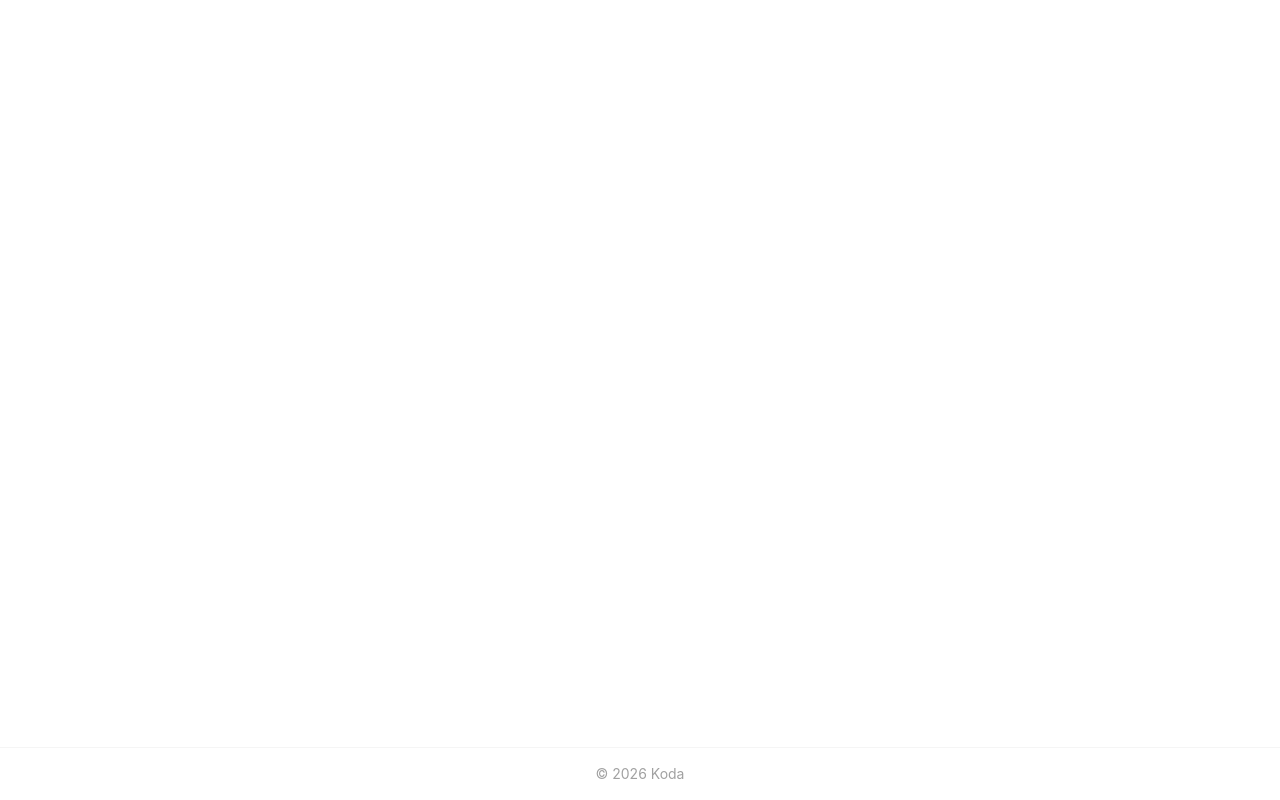
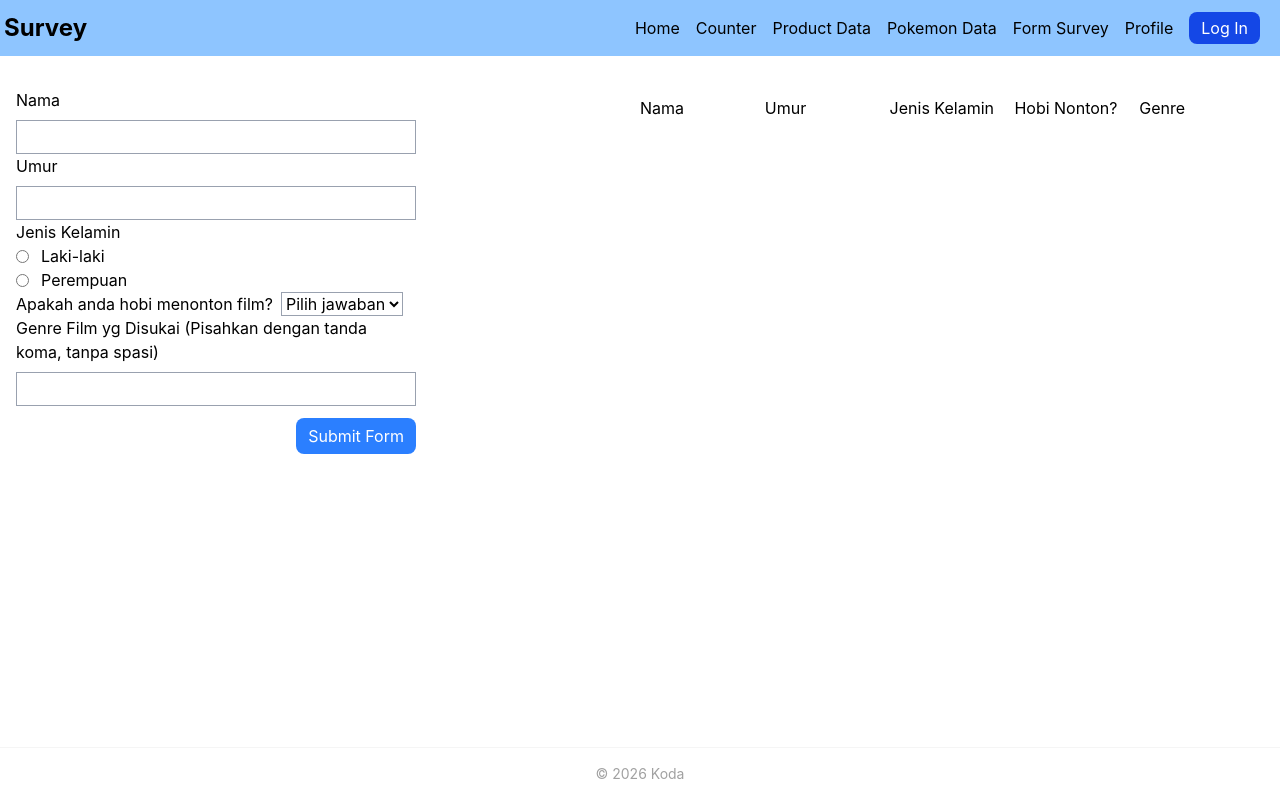
Before and after one commit to rcontrisha/koda-b9-react, a React (Vite) app: page /survey in a window 1280 px wide. Before the commit this address had no page. Built offline with nearby package versions, Linux system fonts and the light colour scheme.

Commit message:
feat: implement form input and display data using Redux

```diff
--- a/package.json
+++ b/package.json
@@ -10,10 +10,12 @@
     "preview": "vite preview"
   },
   "dependencies": {
+    "@reduxjs/toolkit": "^2.12.0",
     "@tailwindcss/vite": "^4.3.3",
     "react": "^19.2.8",
     "react-dom": "^19.2.8",
     "react-hook-form": "^7.85.0",
+    "react-redux": "^9.3.0",
     "react-router": "^8.3.0",
     "tailwindcss": "^4.3.3"
   },
--- a/src/Router.jsx
+++ b/src/Router.jsx
@@ -7,10 +7,14 @@ import Footer from "./components/Footer";
 import PokeDetail from "./pages/PokeDetail";
 import Login from "./pages/Login";
 import Profile from "./pages/Profile";
+import Form from "./pages/Form";
+import { Provider } from "react-redux";
+import reduxStore from "../src/redux/store";
 
 function Router() {
   return (
     <div className="min-h-screen flex flex-col">
+      <Provider store={reduxStore}>
         <Routes>
           <Route path="/" element={<Home />} />
           <Route path="/login" element={<Login />} />
@@ -21,8 +25,10 @@ function Router() {
             <Route path=":id" element={<PokeDetail />} />
           </Route>
           <Route path="/profile" element={<Profile />} />
+          <Route path="/survey" element={<Form />} />
         </Routes>
         <Footer />
+      </Provider>
     </div>
   );
 }
--- a/src/components/Header.jsx
+++ b/src/components/Header.jsx
@@ -30,6 +30,9 @@ function Header({ title }) {
             <Link to={"/pokemon"}>Pokemon Data</Link>
           </li>
           <li>
+            <Link to={"/survey"}>Form Survey</Link>
+          </li>
+          <li>
             <Link to={"/profile"}>Profile</Link>
           </li>
         </ul>
--- /dev/null
+++ b/src/pages/Form.jsx
@@ -0,0 +1,141 @@
+import { useSelector, useDispatch } from "react-redux";
+import { handleSubmit } from "../redux/slices/SurveySlice";
+import { useState } from "react";
+import Header from "../components/Header";
+
+function Form() {
+  const [data, setData] = useState(null);
+  const [gender, setGender] = useState("");
+  const dispatch = useDispatch();
+  const state = useSelector((state) => state.surveyState);
+
+  return (
+    <>
+      <Header title={"Survey"} />
+      <main className="py-8 px-4 grid grid-cols-2">
+        <form
+          onSubmit={(e) => {
+            e.preventDefault();
+            dispatch(
+              handleSubmit({
+                ...data,
+                gender: gender,
+                genre: data.genre.split(","),
+              }),
+            );
+          }}
+        >
+          <div className="flex flex-col gap-2 w-100">
+            <label htmlFor="nama">Nama</label>
+            <input
+              className="border border-gray-400 px-2 py-1"
+              type="text"
+              name="nama"
+              id="nama"
+              onChange={(e) => setData({ ...data, nama: e.target.value })}
+            />
+          </div>
+          <div className="flex flex-col gap-2 w-100">
+            <label htmlFor="umur">Umur</label>
+            <input
+              className="border border-gray-400 px-2 py-1"
+              type="number"
+              name="umur"
+              id="umur"
+              onChange={(e) => setData({ ...data, umur: e.target.value })}
+            />
+          </div>
+          <div>
+            <p>Jenis Kelamin</p>
+            <div>
+              {["Laki-laki", "Perempuan"].map((v) => {
+                return (
+                  <RadioInput
+                    key={v}
+                    name="gender"
+                    id={v}
+                    text={v}
+                    checked={v === gender}
+                    onChange={() => {
+                      setGender(v);
+                    }}
+                  />
+                );
+              })}
+            </div>
+          </div>
+          <div className="w-100">
+            <label for="hobi">Apakah anda hobi menonton film?</label>
+            <select
+              className="border border-gray-400 ml-2"
+              id="hobi"
+              onChange={(e) => setData({ ...data, hobi: e.target.value })}
+            >
+              <option value="" disabled selected>
+                Pilih jawaban
+              </option>
+              <option value="ya">Ya</option>
+              <option value="tidak">Tidak</option>
+            </select>
+          </div>
+          <div className="flex flex-col gap-2 w-100">
+            <label htmlFor="genre">
+              Genre Film yg Disukai (Pisahkan dengan tanda koma, tanpa spasi)
+            </label>
+            <input
+              className="border border-gray-400 px-2 py-1"
+              type="text"
+              name="genre"
+              id="genre"
+              onChange={(e) => setData({ ...data, genre: e.target.value })}
+            />
+          </div>
+          <div className="flex justify-end w-100">
+            <button
+              type="submit"
+              className="px-3 py-1.5 bg-blue-500 text-white rounded-lg mt-3"
+            >
+              Submit Form
+            </button>
+          </div>
+        </form>
+        <div className="grid grid-cols-5 auto-rows-min">
+          <div className="py-2">Nama</div>
+          <div className="py-2">Umur</div>
+          <div className="py-2">Jenis Kelamin</div>
+          <div className="py-2">Hobi Nonton?</div>
+          <div className="py-2">Genre</div>
+
+          {state.surveyData.map((user) => {
+            return (
+              <>
+                <div className="py-2">{user.nama}</div>
+                <div className="py-2">{user.umur}</div>
+                <div className="py-2">{user.gender}</div>
+                <div className="py-2">{user.hobi}</div>
+                <div className="py-2">{user.genre.join(", ")}</div>
+              </>
+            );
+          })}
+        </div>
+      </main>
+    </>
+  );
+}
+
+function RadioInput({ name, id, text, checked, onChange }) {
+  return (
+    <div className="flex gap-3 items-center">
+      <input
+        type="radio"
+        name={name}
+        id={id}
+        checked={checked}
+        onChange={onChange}
+      />
+      <label htmlFor={id}>{text}</label>
+    </div>
+  );
+}
+
+export default Form;
--- /dev/null
+++ b/src/redux/slices/SurveySlice.js
@@ -0,0 +1,30 @@
+import { createSlice } from "@reduxjs/toolkit";
+
+const initState = {
+  surveyData: [],
+};
+
+const surveySlice = createSlice({
+  name: "survey",
+  initialState: initState,
+  reducers: {
+    handleSubmit: (prev, { payload }) => {
+      return {
+        ...prev,
+        surveyData: [...prev.surveyData, payload],
+      };
+    },
+    removeRow: (prev, { payload }) => {
+      return {
+        ...prev,
+        surveyData: prev.surveyData.filter((data) => {
+          return data.id !== payload;
+        }),
+      };
+    },
+  },
+});
+
+export const { handleSubmit, removeRow } = surveySlice.actions;
+
+export default surveySlice.reducer;
--- /dev/null
+++ b/src/redux/store.js
@@ -0,0 +1,11 @@
+import { configureStore } from "@reduxjs/toolkit";
+
+import surveyReducer from "./slices/SurveySlice";
+
+const survey = configureStore({
+  reducer: {
+    surveyState: surveyReducer,
+  },
+});
+
+export default survey;
```
Also changed, not shown: 1 other file (tests, documents, lock files or other folders). Lines whose indentation alone changed are shown as unchanged.
